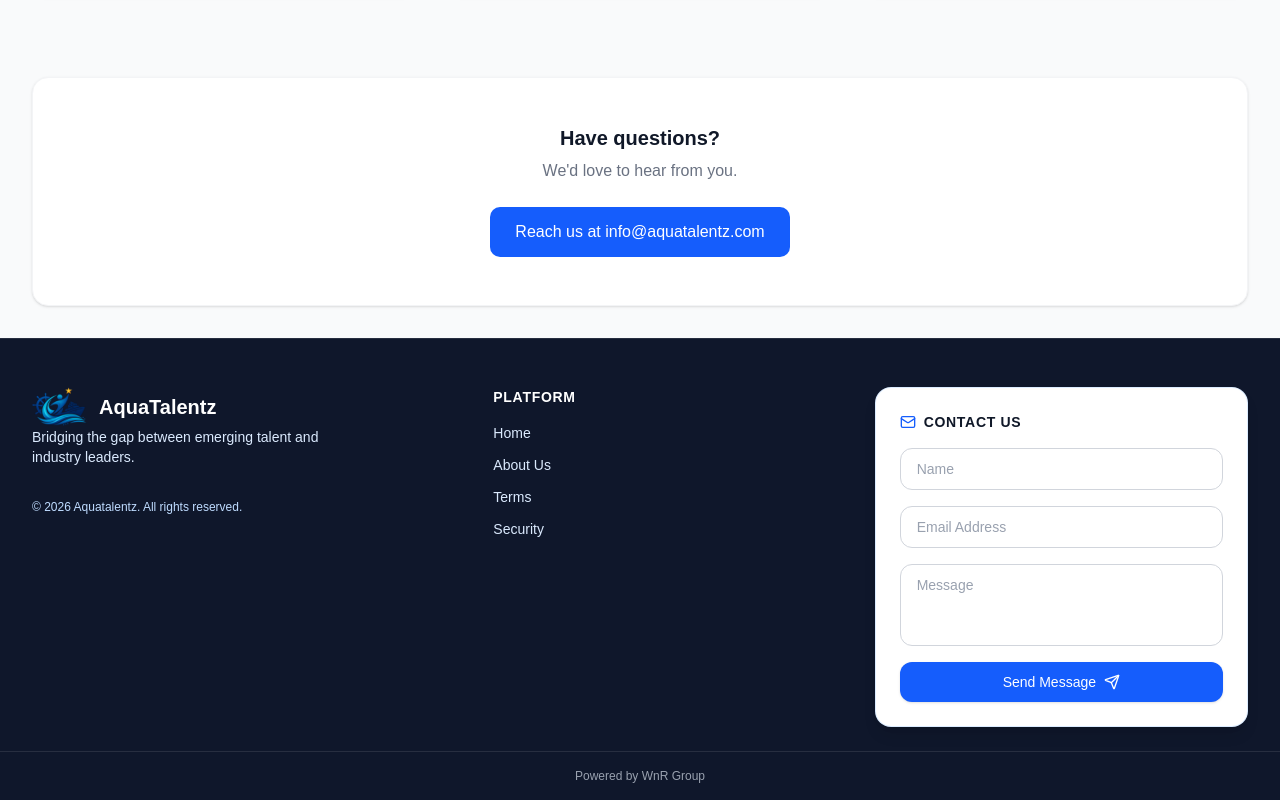
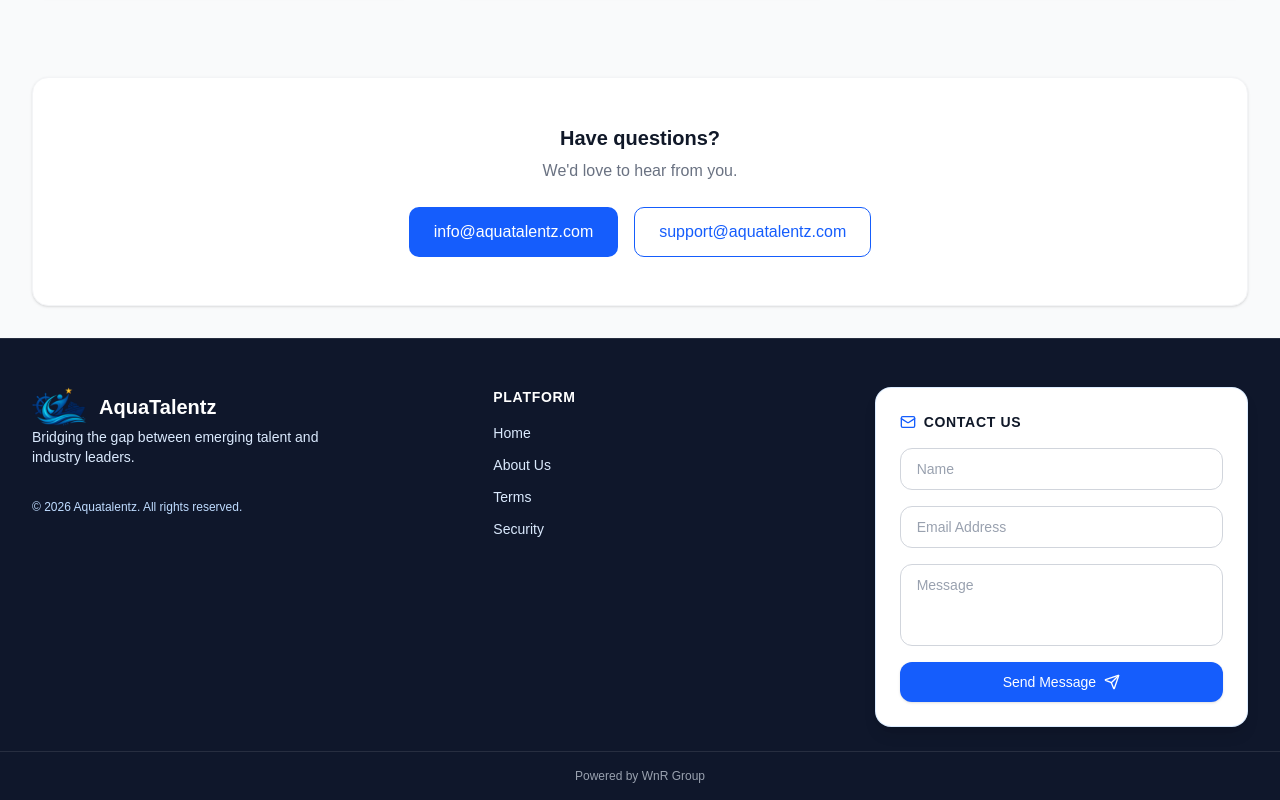
Before and after one commit to wnr-group/aqua-talent-client, a React (Vite) app: page /about in a window 1280 px wide. Shown: the part 778-1578 px from the top of the page. Built offline with nearby package versions, Linux system fonts and the light colour scheme; no server answers.

Commit message:
feat: show info@ and support@ emails on About page

```diff
--- a/src/features/public/pages/AboutPage.tsx
+++ b/src/features/public/pages/AboutPage.tsx
@@ -75,12 +75,20 @@
       <section className="text-center py-12 bg-white rounded-2xl border border-gray-100 shadow-sm">
         <h2 className="text-xl font-semibold text-gray-900 mb-2">Have questions?</h2>
         <p className="text-gray-500 mb-6">We'd love to hear from you.</p>
-        <a
-          href="mailto:info@aquatalentz.com"
-          className="inline-flex items-center justify-center px-6 py-3 border border-transparent text-base font-medium rounded-md text-white bg-blue-600 hover:bg-blue-700 transition-colors"
-        >
-          Reach us at info@aquatalentz.com
-        </a>
+        <div className="flex flex-col sm:flex-row gap-4 justify-center">
+          <a
+            href="mailto:info@aquatalentz.com"
+            className="inline-flex items-center justify-center px-6 py-3 border border-transparent text-base font-medium rounded-md text-white bg-blue-600 hover:bg-blue-700 transition-colors"
+          >
+            info@aquatalentz.com
+          </a>
+          <a
+            href="mailto:support@aquatalentz.com"
+            className="inline-flex items-center justify-center px-6 py-3 border border-blue-600 text-base font-medium rounded-md text-blue-600 bg-white hover:bg-blue-50 transition-colors"
+          >
+            support@aquatalentz.com
+          </a>
+        </div>
       </section>
     </PageContainer>
   );
```
